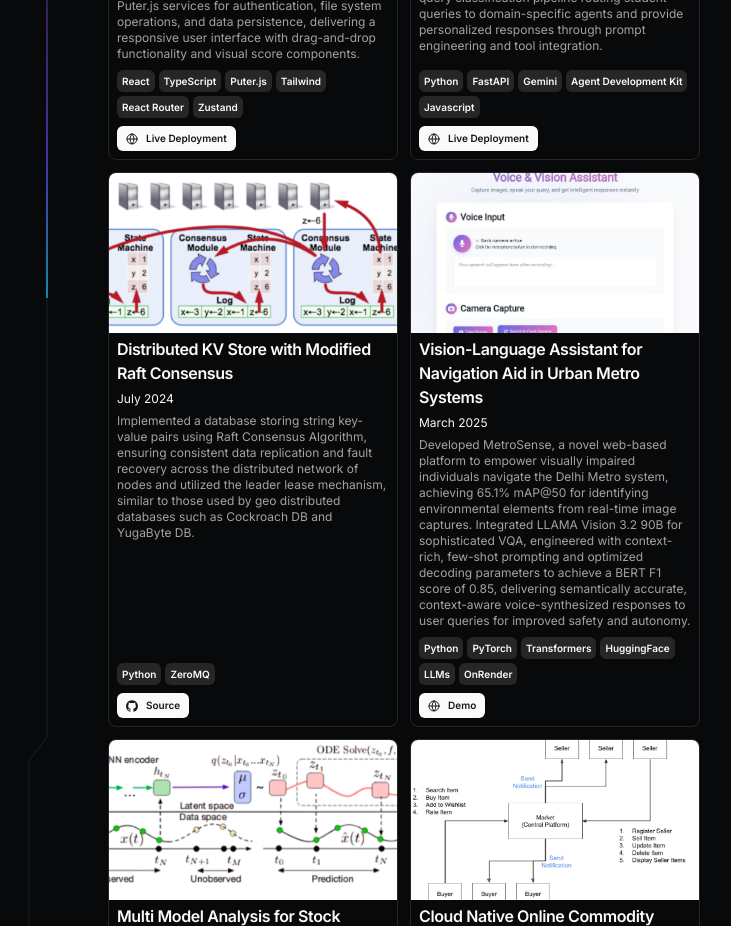
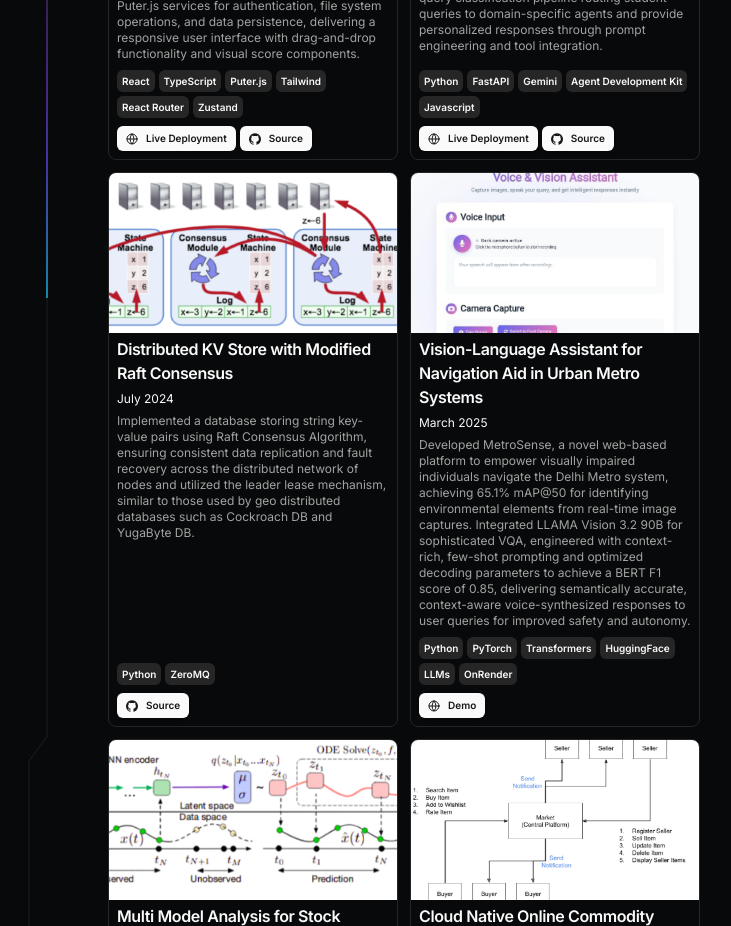
Before and after one commit to Vaibtan/latest-portfolio-website, a Next.js app: page /work in a window 1280 px wide. Shown: the part 1480-2406 px from the top of the page, without its empty margins (236-967 px from the left). Built offline with nearby package versions, Linux system fonts and the light colour scheme.

Commit message:
added git links

```diff
--- a/src/data/resume.tsx
+++ b/src/data/resume.tsx
@@ -156,6 +156,11 @@ export const DATA = {
           href: "https://ai-resume-analyzer-app.vercel.app/",
           icon: <Icons.globe className="size-3" />,
         },
+        {
+          type: "Source",
+          href: "https://github.com/Vaibtan/ai-resume-analyzer-app",
+          icon: <Icons.github className="size-3" />,
+        },
       ],
       image: "/resumaster.png",
       video: "",
@@ -179,6 +184,11 @@ export const DATA = {
           type: "Live Deployment",
           href: "https://multi-agent-tutoring-bot-production-ac02.up.railway.app/",
           icon: <Icons.globe className="size-3" />,
+        },
+        {
+          type: "Source",
+          href: "https://github.com/Vaibtan/Multi-Agent-Tutoring-Bot",
+          icon: <Icons.github className="size-3" />,
         },
       ],
       image: "/agentchatbot.png",
```
